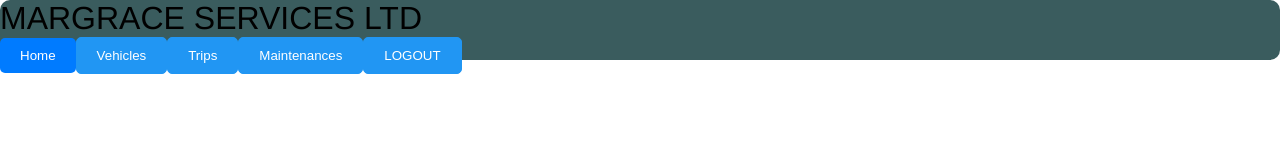
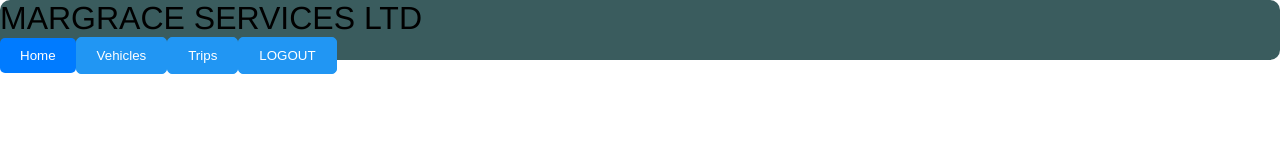
Before and after one commit to Kinuthiadaniel/margrace, a React (Create React App) app: page /margrace/home in a window 1280 px wide. Shown: the top 160 px of the page. Built offline with nearby package versions, Linux system fonts and the light colour scheme; no server answers.

Commit message:
update routes

```diff
--- a/src/components/Navbar.jsx
+++ b/src/components/Navbar.jsx
@@ -29,9 +29,9 @@ function NavBar () {
                 <button className="btn btn-outline-success " type="button " onClick={() => navigate('/margrace/trips')}>
                   Trips
                 </button>
-                <button className="btn btn-outline-success" type="button" onClick={() => navigate('/margrace/maintenances')}>
+                {/* <button className="btn btn-outline-success" type="button" onClick={() => navigate('/margrace/maintenances')}>
                   Maintenances
-                </button>
+                </button> */}
                 <button className="btn btn-outline-success " type="button " onClick= {handleLogOut}>
                   LOGOUT
                 </button>
```
